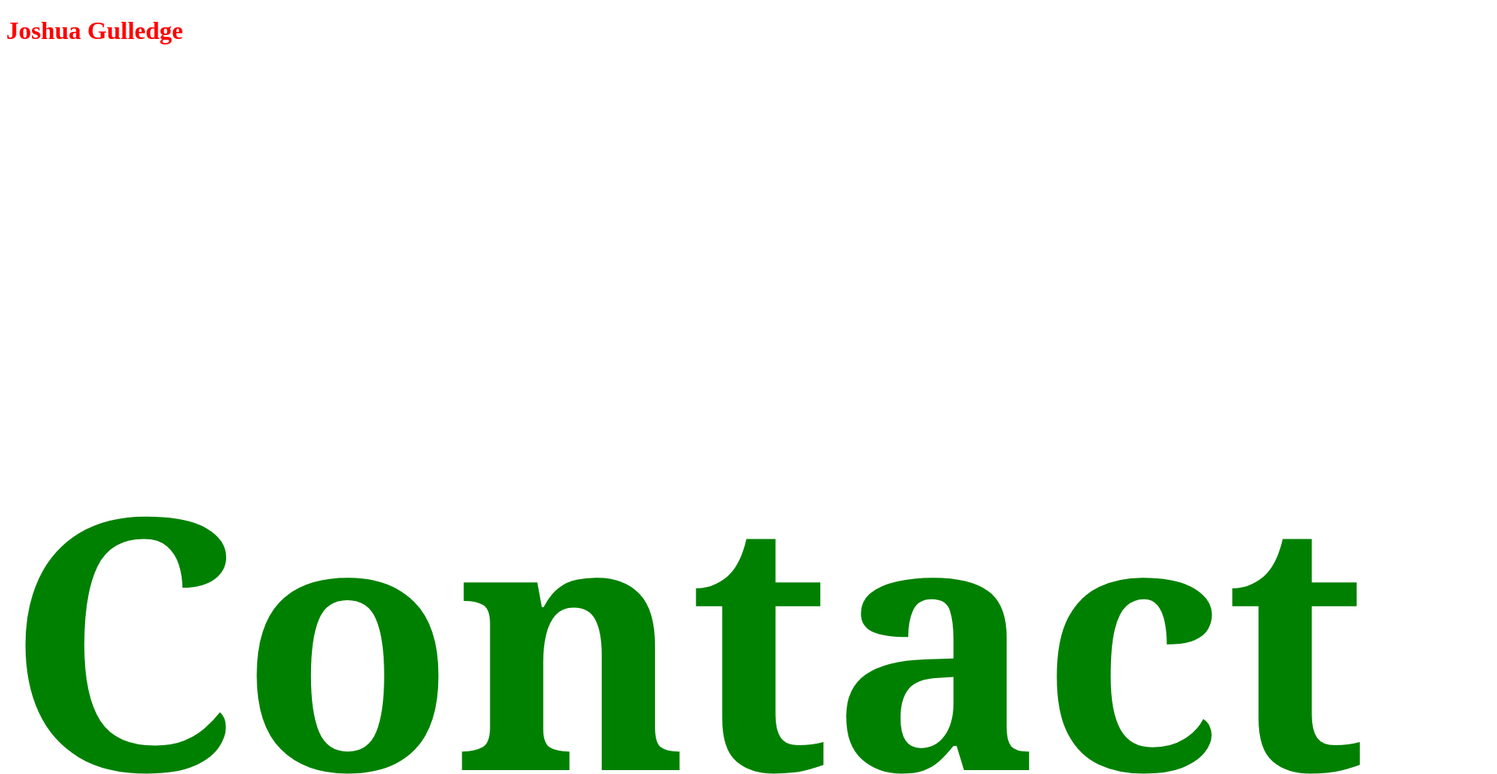
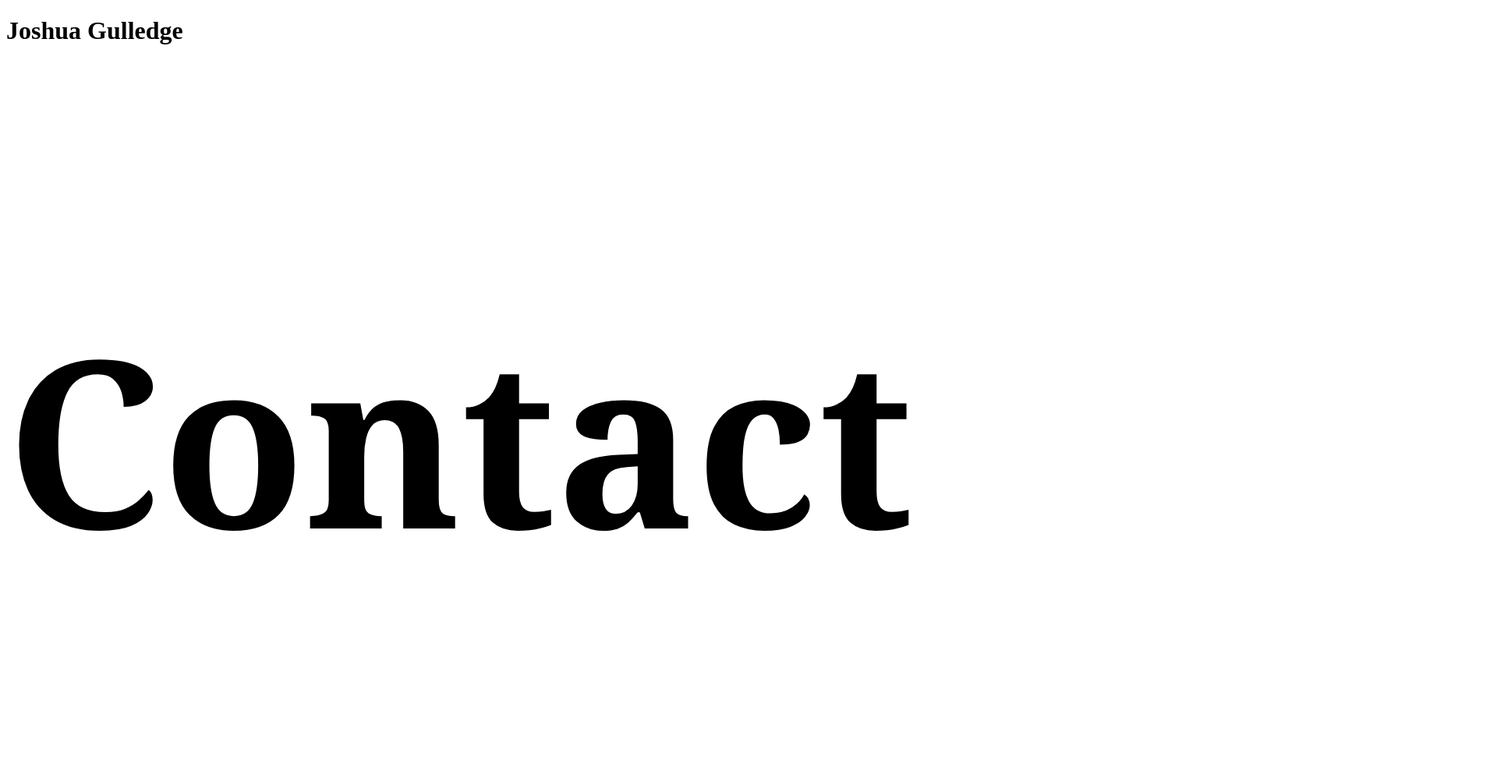
Before and after one commit to joshgulledge/joshgulledge.github.io, a plain HTML site: page index.html in a window 1280 px wide. Shown: the top 993 px of the page at 78% size, 1920 px wide, since content can reach past the window. Drawn offline with Linux system fonts and the light colour scheme.

Commit message:
Update style.css

```diff
--- a/style.css
+++ b/style.css
@@ -1,13 +1,13 @@
 h1 {
   font-family: 'Rockwell', Georgia';
-  font-size: 48rem;
-  color: red;
+  font-size: 24rem;
+  color: black;
 }
 
 h4 {
   font-family: 'Rockwell', Georgia';
   font-size: 16rem;
-  color:blue;
+  color:black;
 }
 
 h6 {
@@ -17,8 +17,8 @@ h6 {
 
 .contact {
   font-family: 'Copperplate', 'Georgia';
-  color: green ;
-  font-size: 24rem;
+  color:black ;
+  font-size: 16rem;
 }
 
 p {
```
